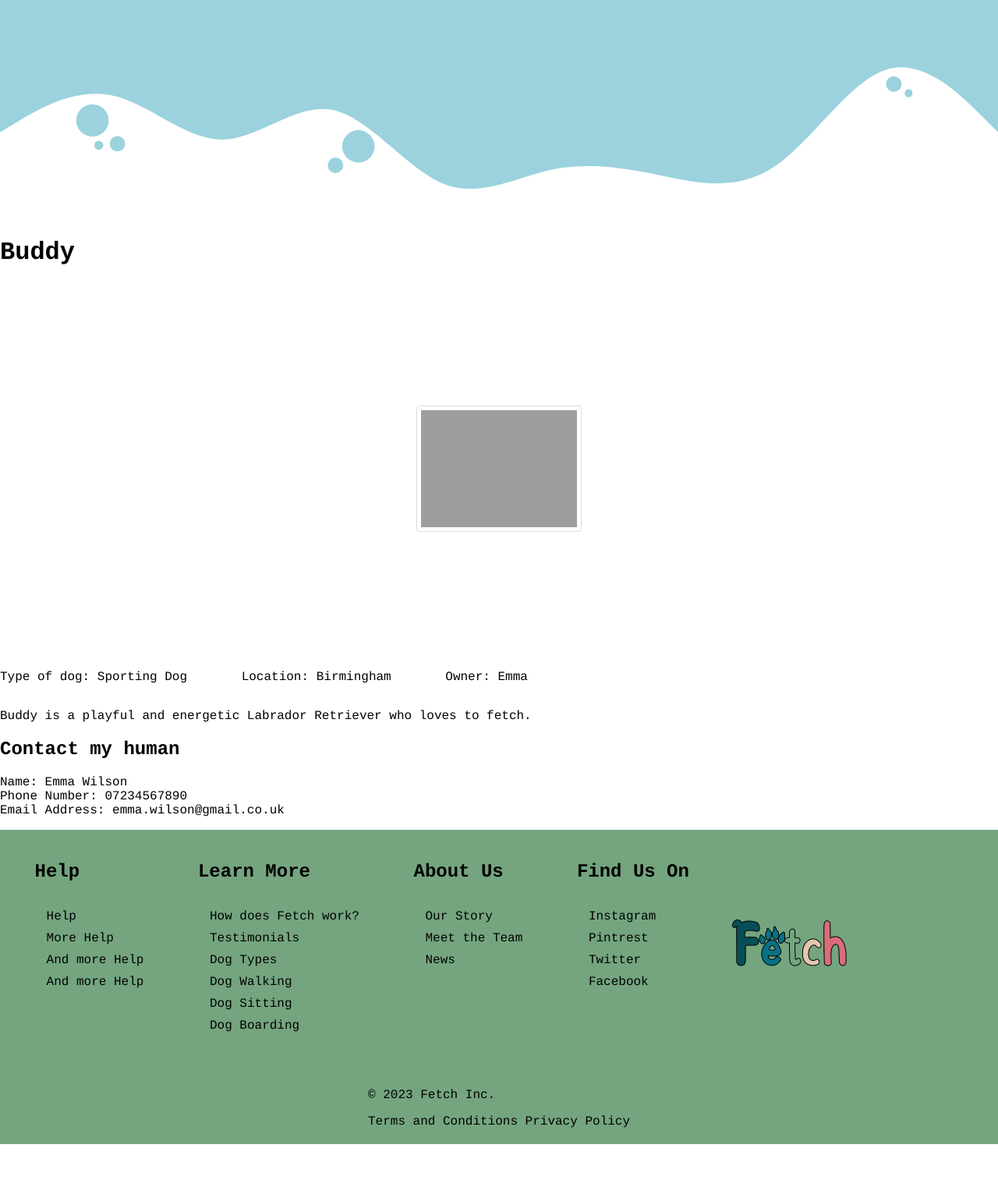
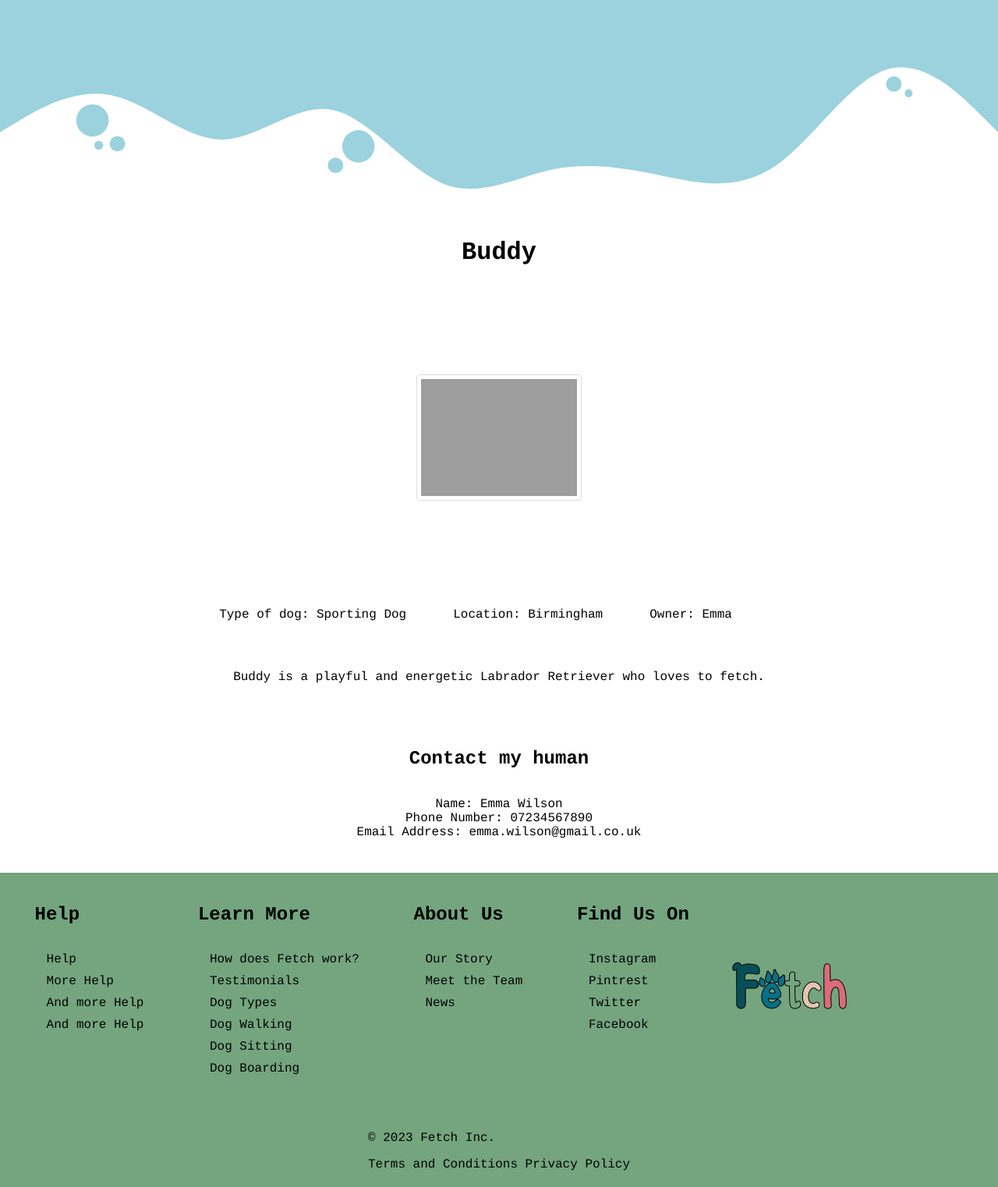
Before and after one commit to aleighdavidson/PetSittingWebsite, a Flask app: page /dog_profile/1 in a window 1280 px wide. Shown: the part 230-1752 px from the top of the page at 78% size. Before the commit the page ends 1697 px from the top, so only its background shows below. Run offline with Flask 3, Linux system fonts and the light colour scheme; data comes from the database, SQL or seed files in the repository; parts of the project's set-up code (start-up, migrations or seed data) failed here and were passed over; grey boxes are pictures that could not be loaded.

Commit message:
changed the styling of the dog profile page

```diff
--- a/FetchApp/application/static/styles.css
+++ b/FetchApp/application/static/styles.css
@@ -230,14 +230,29 @@ body {
     place-self: center;
 }
 =======
+
+
 /* Dog Profile Template */
+
+.dog_name {
+text-align: center;
+}
+
+.heroContent {
+text-align: center;
+}
+
+.description p {
+text-align: center;
+height: 10vh;
+}
+
 .dog_info {
 text-align: center;
-  display: flex;
-  justify-content: center;
-  align-items: center;
+display: flex;
+justify-content: center;
+
 }
-
 .dog_info p {
 display: inline-block;
 margin-right: 60px;
@@ -255,5 +270,42 @@ text-align: center;
   display: flex;
   justify-content: center;
   align-items: center;
-  height: 60vh
+  height: 50vh
 }
+
+.contact_info_container {
+text-align: center;
+height: 20vh;
+}
+
+.dog_info_container {
+  height: 10vh
+}
+
+
+.list_container {
+display: flex;
+  justify-content: center;
+}
+
+.info_list {
+  width: 900px;
+}
+
+ul {
+  list-style: none;
+  padding: 0;
+}
+
+li {
+  display: flex;
+  justify-content: space-between;
+  align-items: center;
+  margin-bottom: 20px;
+}
+
+.label {
+  margin-right: 20px;
+  width: 100px;
+  text-align: center;
+}
--- a/FetchApp/application/templates/dog_profile.html
+++ b/FetchApp/application/templates/dog_profile.html
@@ -1,42 +1,50 @@
 {% extends "layout.html" %}
 {% block body_content %}
-{% set pageTitle = "Dog profile" %}
 
 <div class="heroGridContainer">
 		<div id="heroColorBackground"></div>
 		<img id="heroBackground" src="/static/images/wave.svg">
 		<div class="heroContent">
-			<img src="/static/images/logo 2.png" alt="Logo"/>
+            <img src="/static/images/logo 2.png" alt="Logo"/>
 </div>
 </div>
     <div id="heroGridContainer">
-        <div id="heroContent">
-    <h1 class="dog_name">{{dog.dog_name}}</h1>
+        <div class="heroContent">
+    <h1>{{dog.dog_name}}</h1>
                 <div class="dog_photo_container">
                 <div class="dog_photo">
 <img src="{{ url_for('static', filename ='images/'+ photo.photo) }}" alt="{{dog.dog_name}}">
                 </div>
                 </div>
+            </div>
+</div>
 
+<div class="dog_info_container">
 <div class="dog_info">
     <p>Type of dog: {{dog.dog_type.type_name}}</p>
     <p>Location: {{dog.user.city}}</p>
     <p>Owner: {{dog.user.first_name}}</p>
 </div>
+    </div>
+    <div class="description">
+<p>{{dog.description}}</p>
+    </div>
 
-<p class="description">{{dog.description}}</p>
 
-<div class="contact_info">
+<div class="contact_info_container">
     <h2>Contact my human</h2>
-
-<p>
+    <div class="list_container">
+<div class="info_list">
+<ul>
         Name: {{dog.user.first_name}} {{dog.user.last_name}} <br>
         Phone Number: {{dog.user.phone}} <br>
         Email Address: {{dog.user.email}}
 
-</p>
+</ul>
+    </div>
     </div>
         </div>
+</div>
 
 </div>
 {% endblock %}
```
